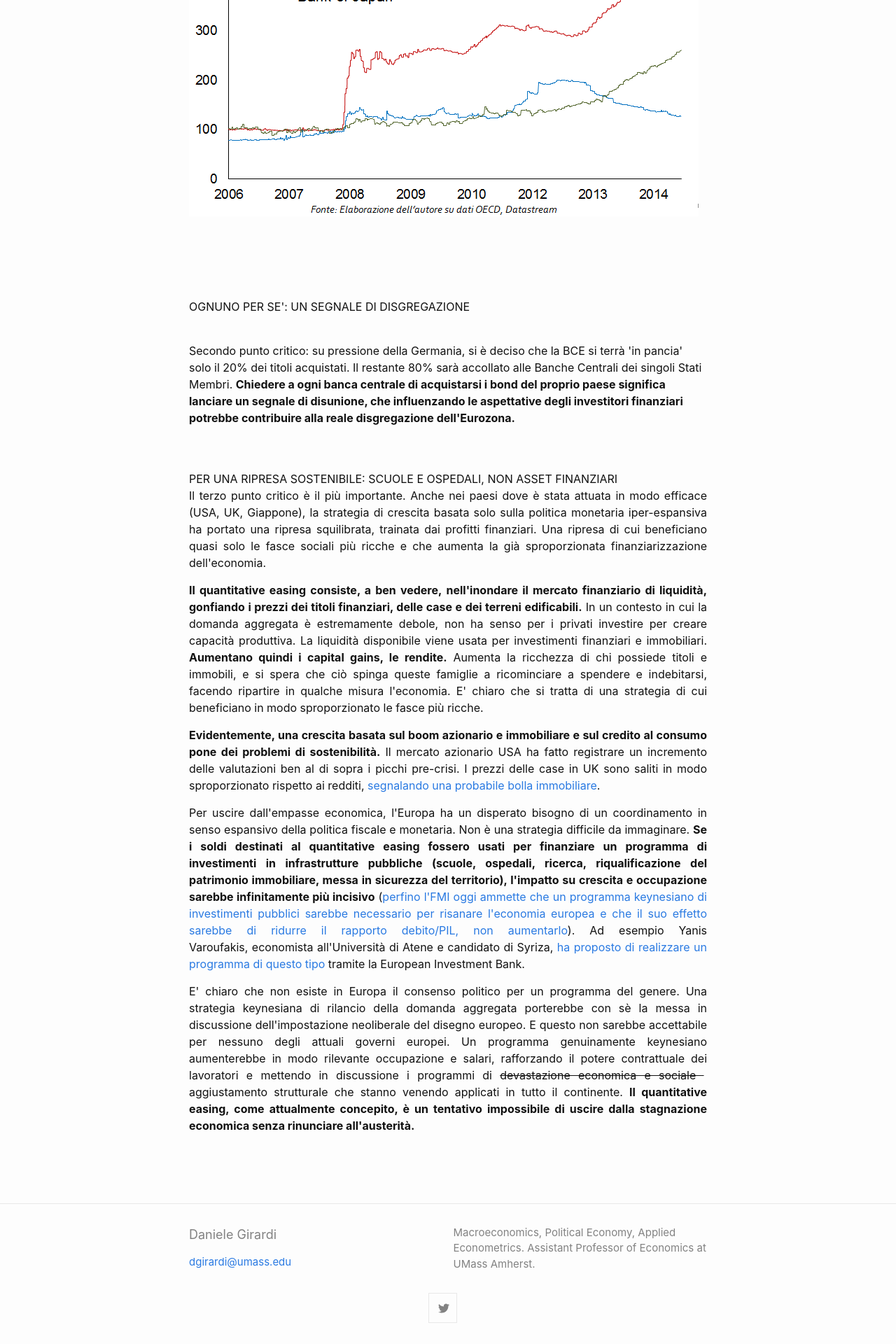
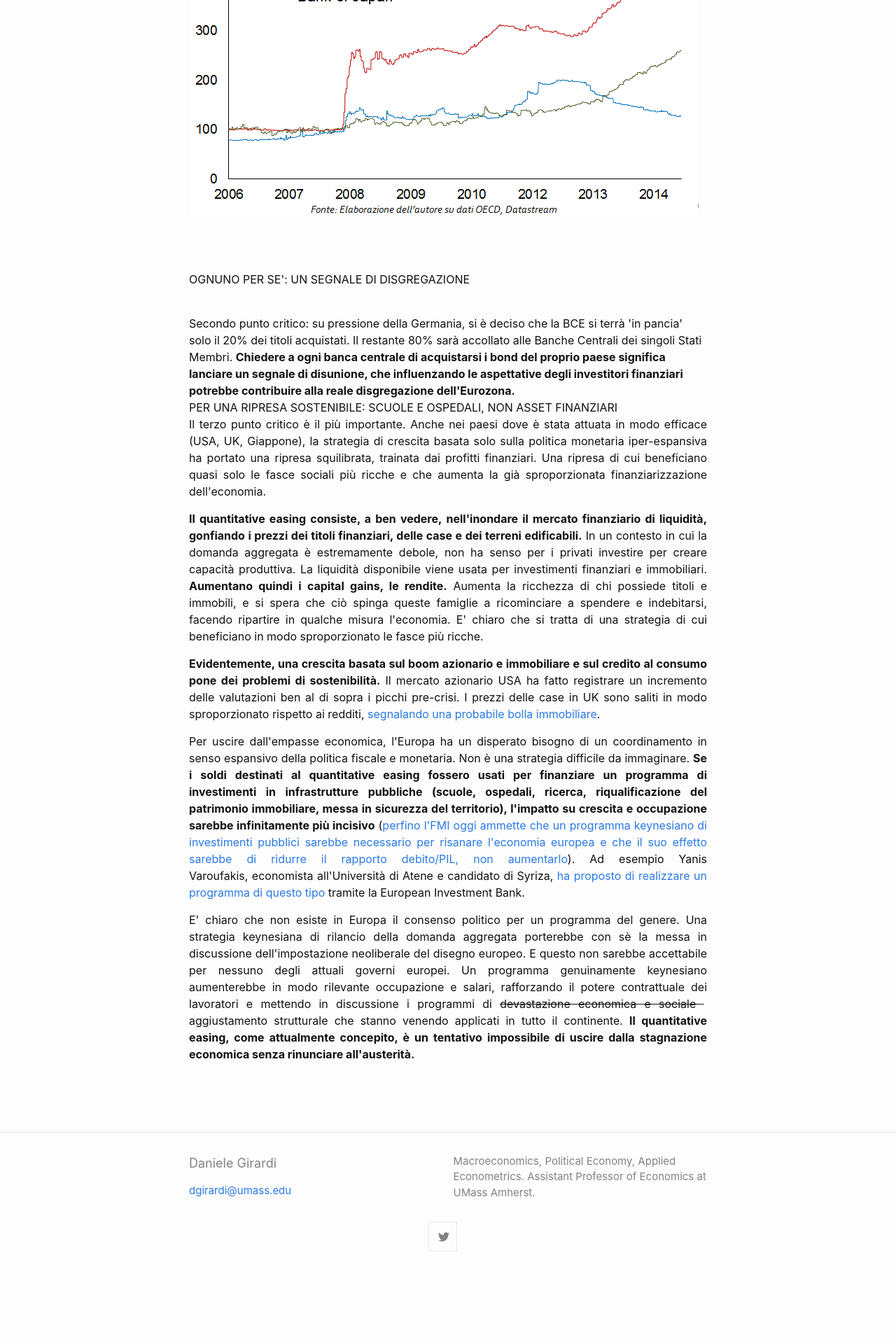
Before and after one commit to danielegirardi/danielegirardi.github.io, a Jekyll site: the page built from posts/banchieredeiricchi.md, in a window 1280 px wide. Shown: the part 2353-4273 px from the top of the page at 70% size. Built offline with Jekyll 4.4.1, drawn with Linux system fonts in a browser that asks for light colours; our own code applies the rules of GitHub Pages for plain Markdown files; after the commit the page ends 4171 px from its top, so only the background shows below that.

Commit message:
Update banchieredeiricchi.md

```diff
--- a/posts/banchieredeiricchi.md
+++ b/posts/banchieredeiricchi.md
@@ -58,13 +58,11 @@
 <p> </p>
 
 &nbsp;
-<p> </p>
 <p style="text-align: justify;">OGNUNO PER SE': UN SEGNALE DI DISGREGAZIONE</p>
 <br />
 Secondo punto critico: su pressione della Germania, si è deciso che la BCE si terrà 'in pancia' solo il 20% dei titoli acquistati. Il restante 80% sarà accollato alle Banche Centrali dei singoli Stati Membri. <strong>Chiedere a ogni banca centrale di acquistarsi i bond del proprio paese significa lanciare&nbsp;un segnale di disunione, che influenzando le aspettative degli investitori finanziari potrebbe contribuire alla reale disgregazione dell'Eurozona.</strong>
 
 &nbsp;
-<p> </p>
 <br />
 PER UNA RIPRESA SOSTENIBILE: SCUOLE E OSPEDALI, NON ASSET FINANZIARI
 
```
